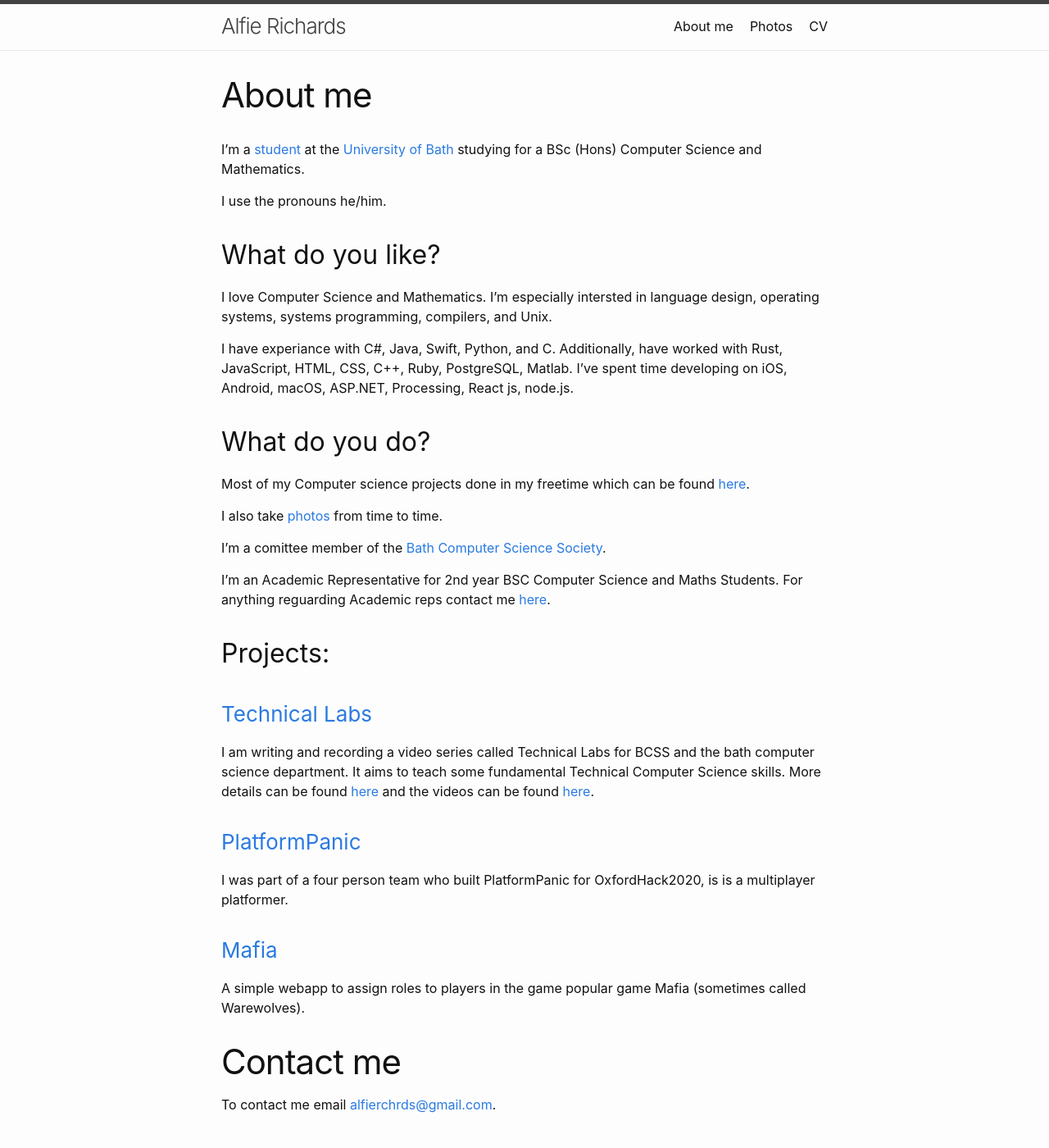
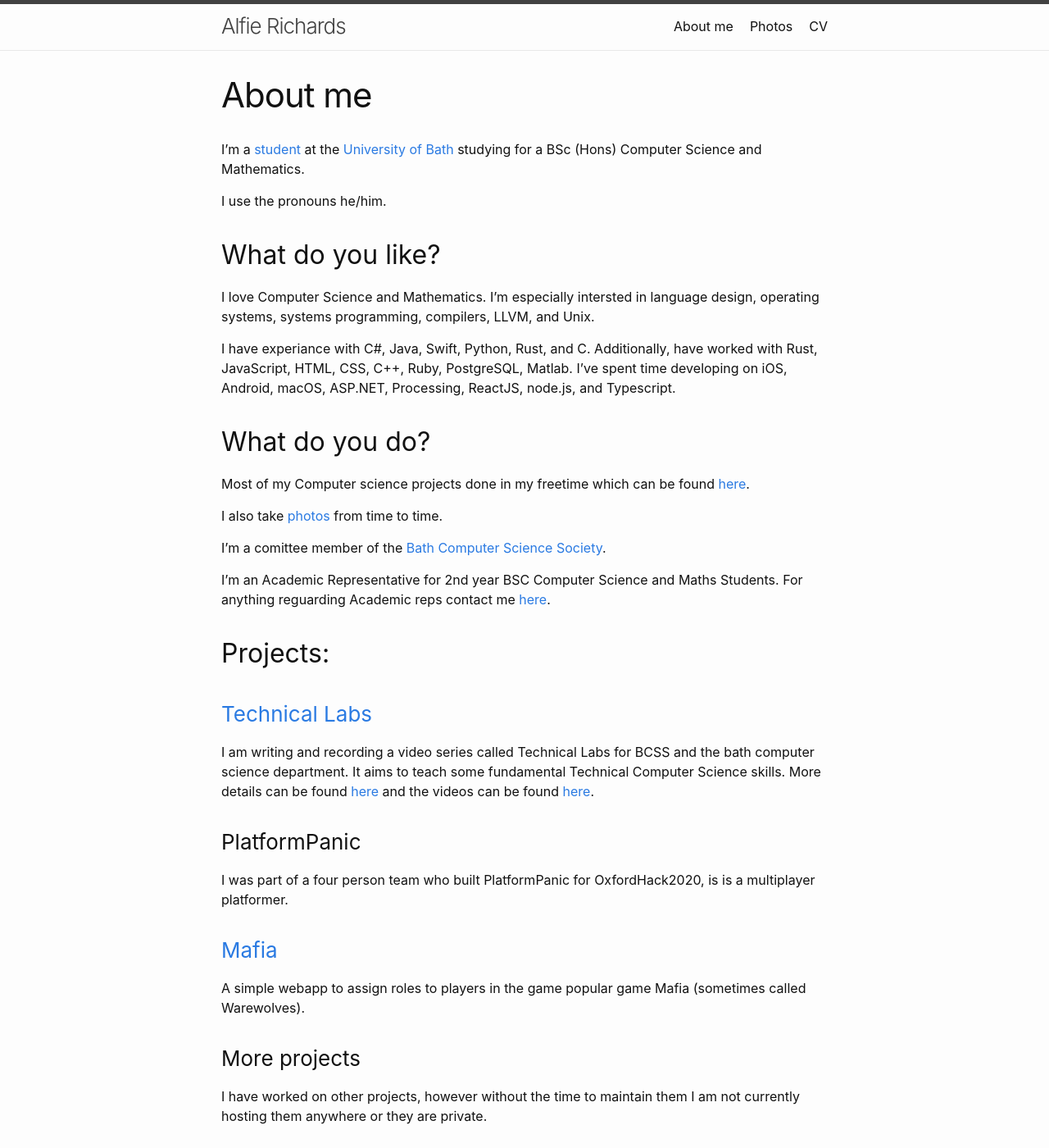
Before and after one commit to AlfGalf/jekyllWebsite, a Jekyll site: the page built from index.md, in a window 1280 px wide and 1400 px high. Shown: the whole window at 82% size. Built offline with Jekyll 4.4.1, drawn with Linux system fonts in a browser that asks for light colours; some of the changed text lies outside the part shown.

Commit message:
update index

```diff
--- a/index.md
+++ b/index.md
@@ -14,12 +14,13 @@ I use the pronouns he/him.
 What do you like?
 -----------------
 
-I love Computer Science and Mathematics. I'm especially intersted in language design, operating
-systems, systems programming, compilers, and Unix.
+I love Computer Science and Mathematics. I'm especially intersted in language
+design, operating systems, systems programming, compilers, LLVM, and Unix.
 
-I have experiance with C#, Java, Swift, Python, and C. Additionally, have worked with Rust,
-JavaScript, HTML, CSS, C++, Ruby, PostgreSQL, Matlab. I've spent time developing on iOS, Android, macOS,
-ASP.NET, Processing, React js, node.js.
+I have experiance with C#, Java, Swift, Python, Rust, and C. Additionally, have
+worked with Rust, JavaScript, HTML, CSS, C++, Ruby, PostgreSQL, Matlab. I've
+spent time developing on iOS, Android, macOS, ASP.NET, Processing, ReactJS,
+node.js, and Typescript.
 
 What do you do?
 ---------------
@@ -44,7 +45,7 @@ science department. It aims to teach some fundamental Technical Computer Science
 details can be found [here](https://bath-bcss.github.io/Technical-Labs/) and the videos can be found
 [here](https://www.youtube.com/playlist?list=PLT4sucrjsqF8kvZFcRvxfhWuTvjKrXYzE).
 
-### [PlatformPanic](http://website.platformpanic.online)
+### PlatformPanic
 
 I was part of a four person team who built PlatformPanic for OxfordHack2020, is
 is a multiplayer platformer.
@@ -54,7 +55,12 @@ is a multiplayer platformer.
 A simple webapp to assign roles to players in the game popular game Mafia (sometimes called
 Warewolves).
 
+### More projects
+
+I have worked on other projects, however without the time to maintain them I am
+not currently hosting them anywhere or they are private.
+
 Contact me
-==========
+----------
 
-To contact me email [alfierchrds@gmail.com](mailto:alfierchrds@gmail.com).
+To contact me email [main@alfierichards.com](mailto:main.alfierichards.com).
```
